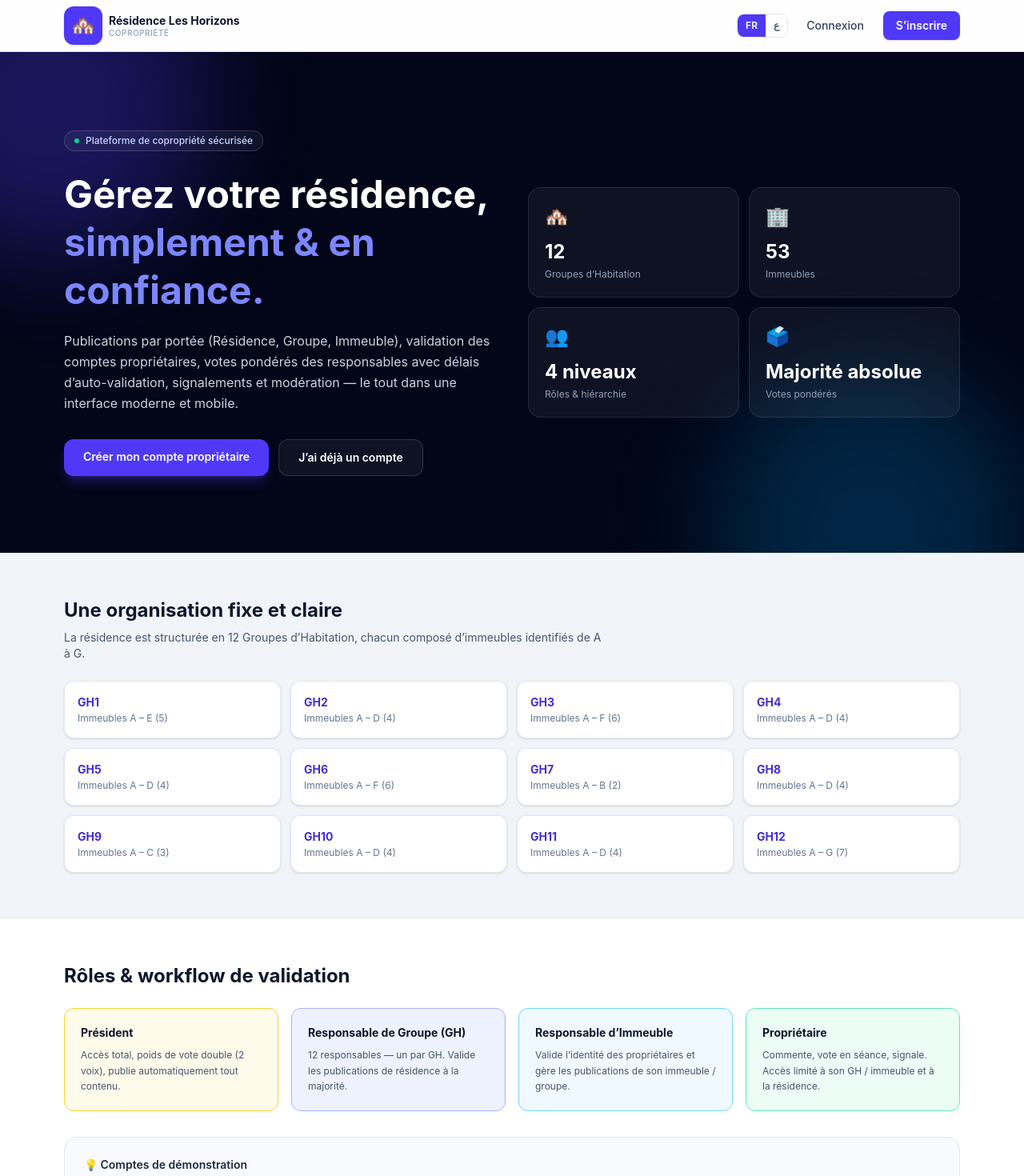
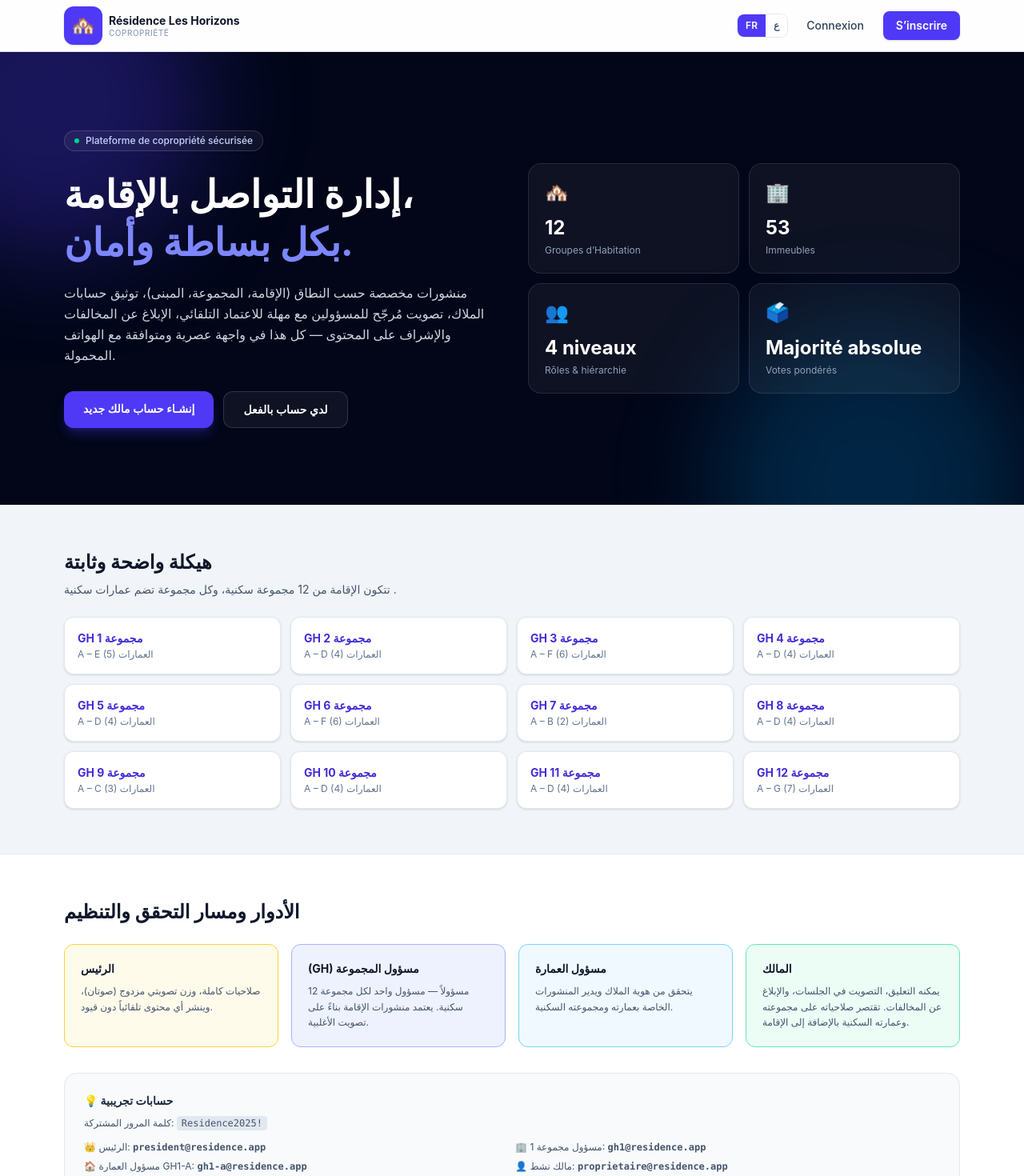
Before and after one commit to gossoni/Residence, a Next.js app: page / in a window 1280 px wide. Shown: the top 1470 px of the page at 80% size. Built offline with nearby package versions, Linux system fonts and the light colour scheme; no server answers; the database is empty.

Commit message:
Translate French content to Arabic in page.tsx

```diff
--- a/src/app/page.tsx
+++ b/src/app/page.tsx
@@ -33,26 +33,24 @@ export default async function HomePage() {
               Plateforme de copropriété sécurisée
             </p>
             <h1 className="mt-6 text-4xl font-bold leading-tight text-white sm:text-5xl">
-              Gérez votre résidence,
-              <span className="block text-indigo-400">simplement & en confiance.</span>
+              إدارة التواصل بالإقامة،
+              <span className="block text-indigo-400">بكل بساطة وأمان.</span>
             </h1>
             <p className="mt-5 max-w-xl text-base leading-relaxed text-slate-300">
-              Publications par portée (Résidence, Groupe, Immeuble), validation des comptes
-              propriétaires, votes pondérés des responsables avec délais d’auto-validation,
-              signalements et modération — le tout dans une interface moderne et mobile.
+              منشورات مخصصة حسب النطاق (الإقامة، المجموعة، المبنى)، توثيق حسابات الملاك، تصويت مُرجّح للمسؤولين مع مهلة للاعتماد التلقائي، الإبلاغ عن المخالفات والإشراف على المحتوى — كل هذا في واجهة عصرية ومتوافقة مع الهواتف المحمولة.
             </p>
             <div className="mt-8 flex flex-wrap gap-3">
               <Link
                 href="/register"
                 className="rounded-xl bg-indigo-600 px-6 py-3 text-sm font-semibold text-white shadow-lg shadow-indigo-600/30 hover:bg-indigo-500"
               >
-                Créer mon compte propriétaire
+                إنشـاء حساب مالك جديد
               </Link>
               <Link
                 href="/login"
                 className="rounded-xl border border-white/15 bg-white/5 px-6 py-3 text-sm font-semibold text-white hover:bg-white/10"
               >
-                J’ai déjà un compte
+                لدي حساب بالفعل
               </Link>
             </div>
           </div>
@@ -73,19 +71,18 @@ export default async function HomePage() {
       </section>
 
       <section className="mx-auto max-w-6xl px-4 py-14">
-        <h2 className="text-2xl font-bold text-slate-900">Une organisation fixe et claire</h2>
+        <h2 className="text-2xl font-bold text-slate-900">هيكلة واضحة وثابتة</h2>
         <p className="mt-2 max-w-2xl text-sm text-slate-600">
-          La résidence est structurée en 12 Groupes d’Habitation, chacun composé d’immeubles
-          identifiés de A à G.
-        </p>
+          تتكون الإقامة من 12 مجموعة سكنية، وكل مجموعة تضم عمارات سكنية .
+                 </p>
         <div className="mt-6 grid grid-cols-2 gap-3 sm:grid-cols-3 lg:grid-cols-4">
           {Object.entries({
             1: 5, 2: 4, 3: 6, 4: 4, 5: 4, 6: 6, 7: 2, 8: 4, 9: 3, 10: 4, 11: 4, 12: 7,
           }).map(([gh, n]) => (
             <div key={gh} className="rounded-xl border border-slate-200 bg-white p-4 shadow-sm">
-              <p className="text-sm font-bold text-indigo-700">GH{gh}</p>
+              <p className="text-sm font-bold text-indigo-700">GH {gh} مجموعة</p>
               <p className="mt-0.5 text-xs text-slate-500">
-                Immeubles A – {String.fromCharCode(64 + n)} ({n})
+                 A – {String.fromCharCode(64 + n)} ({n}) العمارات
               </p>
             </div>
           ))}
@@ -94,13 +91,13 @@ export default async function HomePage() {
 
       <section className="border-t border-slate-200 bg-white">
         <div className="mx-auto max-w-6xl px-4 py-14">
-          <h2 className="text-2xl font-bold text-slate-900">Rôles & workflow de validation</h2>
+          <h2 className="text-2xl font-bold text-slate-900">الأدوار ومسار التحقق والتنظيم</h2>
           <div className="mt-6 grid gap-4 sm:grid-cols-2 lg:grid-cols-4">
             {[
-              { role: "Président", desc: "Accès total, poids de vote double (2 voix), publie automatiquement tout contenu.", color: "border-amber-300 bg-amber-50" },
-              { role: "Responsable de Groupe (GH)", desc: "12 responsables — un par GH. Valide les publications de résidence à la majorité.", color: "border-indigo-300 bg-indigo-50" },
-              { role: "Responsable d’Immeuble", desc: "Valide l’identité des propriétaires et gère les publications de son immeuble / groupe.", color: "border-sky-300 bg-sky-50" },
-              { role: "Propriétaire", desc: "Commente, vote en séance, signale. Accès limité à son GH / immeuble et à la résidence.", color: "border-emerald-300 bg-emerald-50" },
+              { role: "الرئيس", desc: "صلاحيات كاملة، وزن تصويتي مزدوج (صوتان)، وينشر أي محتوى تلقائياً دون قيود.", color: "border-amber-300 bg-amber-50" },
+              { role: "(GH) مسؤول المجموعة", desc: "12 مسؤولاً — مسؤول واحد لكل مجموعة سكنية. يعتمد منشورات الإقامة بناءً على تصويت الأغلبية.", color: "border-indigo-300 bg-indigo-50" },
+              { role: "مسؤول العمارة", desc: "يتحقق من هوية الملاك ويدير المنشورات الخاصة بعمارته ومجموعته السكنية.", color: "border-sky-300 bg-sky-50" },
+              { role: "المالك", desc: "يمكنه التعليق، التصويت في الجلسات، والإبلاغ عن المخالفات. تقتصر صلاحياته على مجموعته وعمارته السكنية بالإضافة إلى الإقامة.", color: "border-emerald-300 bg-emerald-50" },
             ].map((r) => (
               <div key={r.role} className={`rounded-xl border p-5 ${r.color}`}>
                 <p className="text-sm font-bold text-slate-900">{r.role}</p>
@@ -110,18 +107,18 @@ export default async function HomePage() {
           </div>
 
           <div className="mt-8 rounded-2xl border border-slate-200 bg-slate-50 p-6">
-            <p className="text-sm font-semibold text-slate-800">💡 Comptes de démonstration</p>
+            <p className="text-sm font-semibold text-slate-800">💡 حسابات تجريبية</p>
             <p className="mt-2 text-xs leading-relaxed text-slate-600">
-              Mot de passe commun : <code className="rounded bg-slate-200 px-1.5 py-0.5">Residence2025!</code>
+              كلمة المرور المشتركة: <code className="rounded bg-slate-200 px-1.5 py-0.5">Residence2025!</code>
             </p>
             <div className="mt-3 grid gap-2 text-xs text-slate-600 sm:grid-cols-2">
-              <p>👑 Président : <code className="font-semibold">president@residence.app</code></p>
-              <p>🏢 Resp. GH1 : <code className="font-semibold">gh1@residence.app</code></p>
-              <p>🏠 Resp. Immeuble GH1-A : <code className="font-semibold">gh1-a@residence.app</code></p>
-              <p>👤 Propriétaire actif : <code className="font-semibold">proprietaire@residence.app</code></p>
+              <p>👑 الرئيس: <code className="font-semibold">president@residence.app</code></p>
+              <p>🏢 مسؤول مجموعة 1: <code className="font-semibold">gh1@residence.app</code></p>
+              <p>🏠 مسؤول العمارة GH1-A: <code className="font-semibold">gh1-a@residence.app</code></p>
+              <p>👤  مالك نشط: <code className="font-semibold">proprietaire@residence.app</code></p>
             </div>
             <p className="mt-2 text-xs text-slate-500">
-              Un propriétaire en attente de validation : <code className="font-semibold">nouveau@residence.app</code>
+              مالك في انتظار التفعيل: <code className="font-semibold">nouveau@residence.app</code>
             </p>
           </div>
         </div>
```
